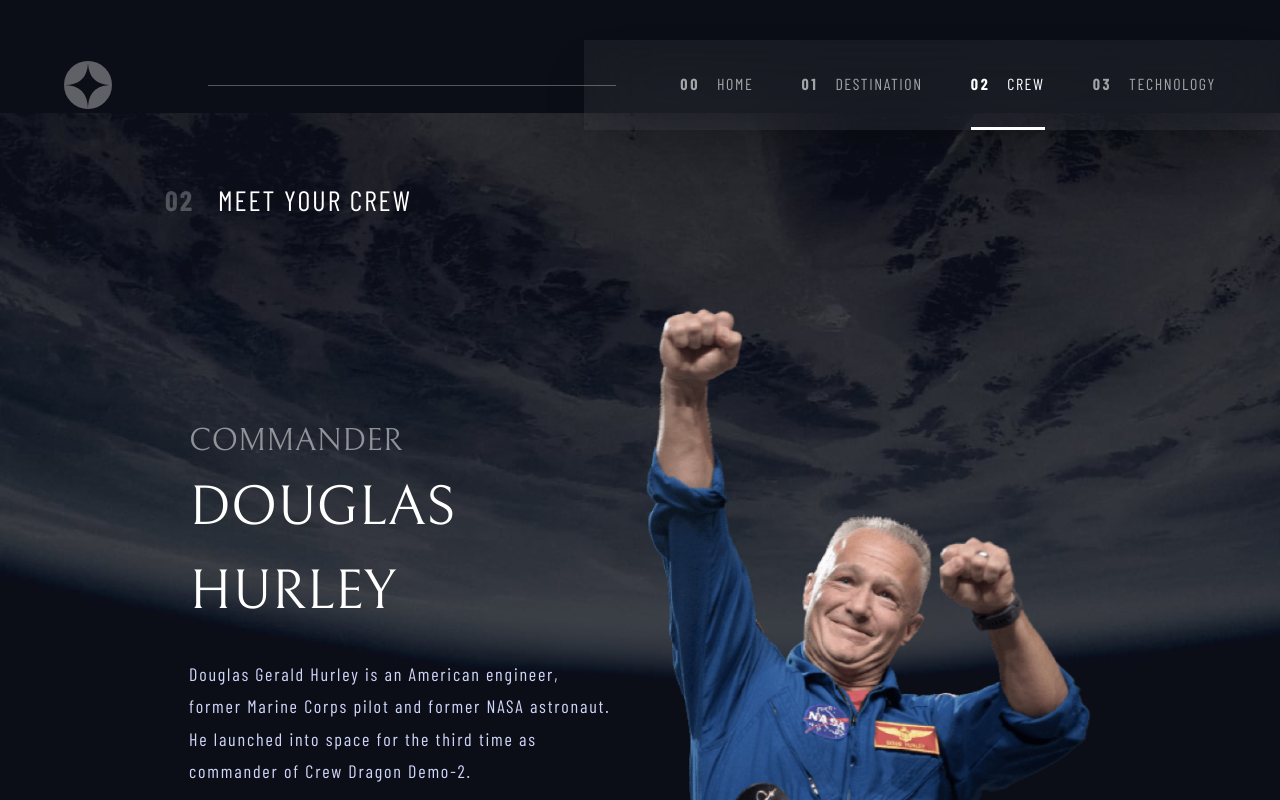
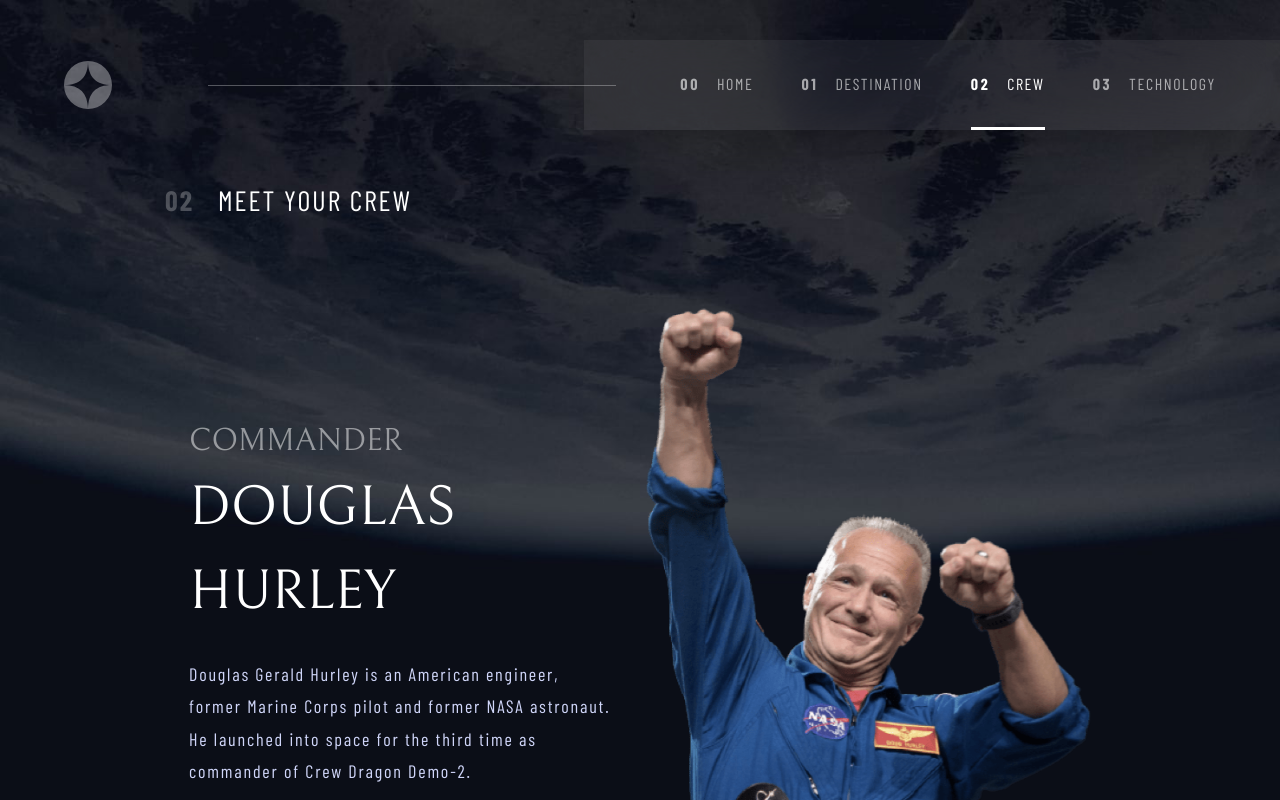
Before and after one commit to mojtaba-mehrzad/Space-tourism-multi-page-website, a React (Vite) app: page /crew in a window 1280 px wide. Shown: the top 800 px of the page. Built offline with nearby package versions, Linux system fonts and the light colour scheme.

Commit message:
feat: update background handling in RootLayout and styles for improved visual consistency

```diff
--- a/src/components/layout/RootLayout.jsx
+++ b/src/components/layout/RootLayout.jsx
@@ -1,19 +1,20 @@
 import { Outlet, useLocation } from "react-router-dom";
 import Navbar from "@/components/layout/Navbar/Navbar.jsx";
-import { useEffect } from "react";
+import { useEffect, useState } from "react";
 
 export default function RootLayout() {
   const { pathname } = useLocation();
+  const [bg, setBg] = useState("");
 
   useEffect(() => {
     const section = document.querySelector("[data-bg]");
     if (!section) return;
-    const bg = section.getAttribute("data-bg");
-    document.body.className = bg;
+    setBg(section.getAttribute("data-bg"));
   }, [pathname]);
 
   return (
     <>
+      <div className={`page-background ${bg}`} aria-hidden="true" />
       <header>
         <Navbar />
       </header>
--- a/src/index.css
+++ b/src/index.css
@@ -6,3 +6,7 @@
   --font-bellefair: 'Bellefair', serif;
   --font-barlow: 'Barlow Condensed', sans-serif;
 }
+
+body{
+  background-color: #00031f;
+}
--- a/src/styles/background.css
+++ b/src/styles/background.css
@@ -1,5 +1,5 @@
-body{
-    @apply bg-cover bg-fixed bg-center bg-no-repeat duration-600;
+.page-background{
+    @apply fixed inset-0 -z-10 bg-cover bg-center bg-no-repeat duration-600;
 }
 
 .bg-home{
```
